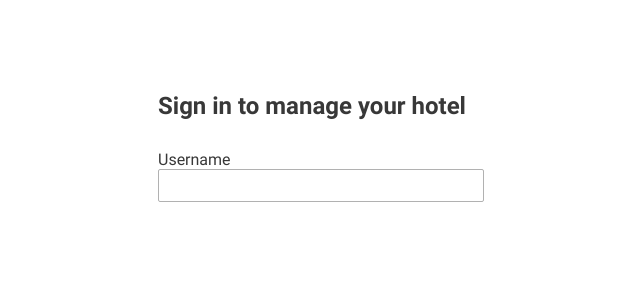
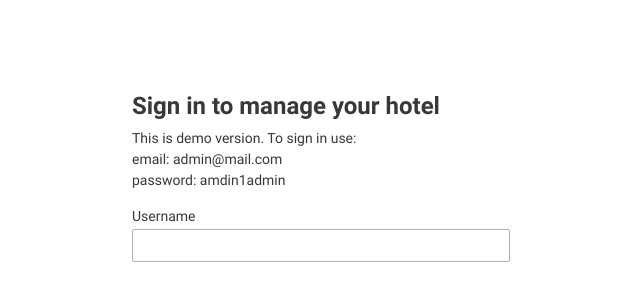
Before and after one commit to Romienas/hotelBooking, a React (Create React App) app in the folder frontend/: page /admin in a window 1280 px wide. Shown: the part 88-388 px from the top of the page, without its empty margins (328-968 px from the left). Built offline with nearby package versions, Linux system fonts and the light colour scheme.

Commit message:
add inout to admin page

```diff
--- a/frontend/src/index.scss
+++ b/frontend/src/index.scss
@@ -47,17 +47,25 @@ input:focus {
 
 .admin {
     display: flex;
-    justify-content: center;
+    flex-direction: column;
+    align-items: center;
 }
 
 .admin__login {
     margin-top: 150px;
+    width: 360px;
+    font-size: 14px;
+
+    p {
+        margin: 5px 0;
+    }
 }
 
 .admin__login-title {
     @extend %mainTitle;
+    margin-bottom: 10px;
 }
 
 .admin__login-input-title {
-
+    margin: 20px 0 5px 0;
 }
--- a/frontend/src/routes/admin.js
+++ b/frontend/src/routes/admin.js
@@ -9,6 +9,11 @@ function Admin() {
             <div className='admin__login'>
                 <div className='admin__login-title'>
                     Sign in to manage your hotel
+                </div>
+                <div>
+                    <p>This is demo version. To sign in use:</p>
+                    <p>email: admin@mail.com</p>
+                    <p>password: amdin1admin</p>
                 </div>
                 <div className='admin__login-username'>
                     <div className='admin__login-input-title'>
```
